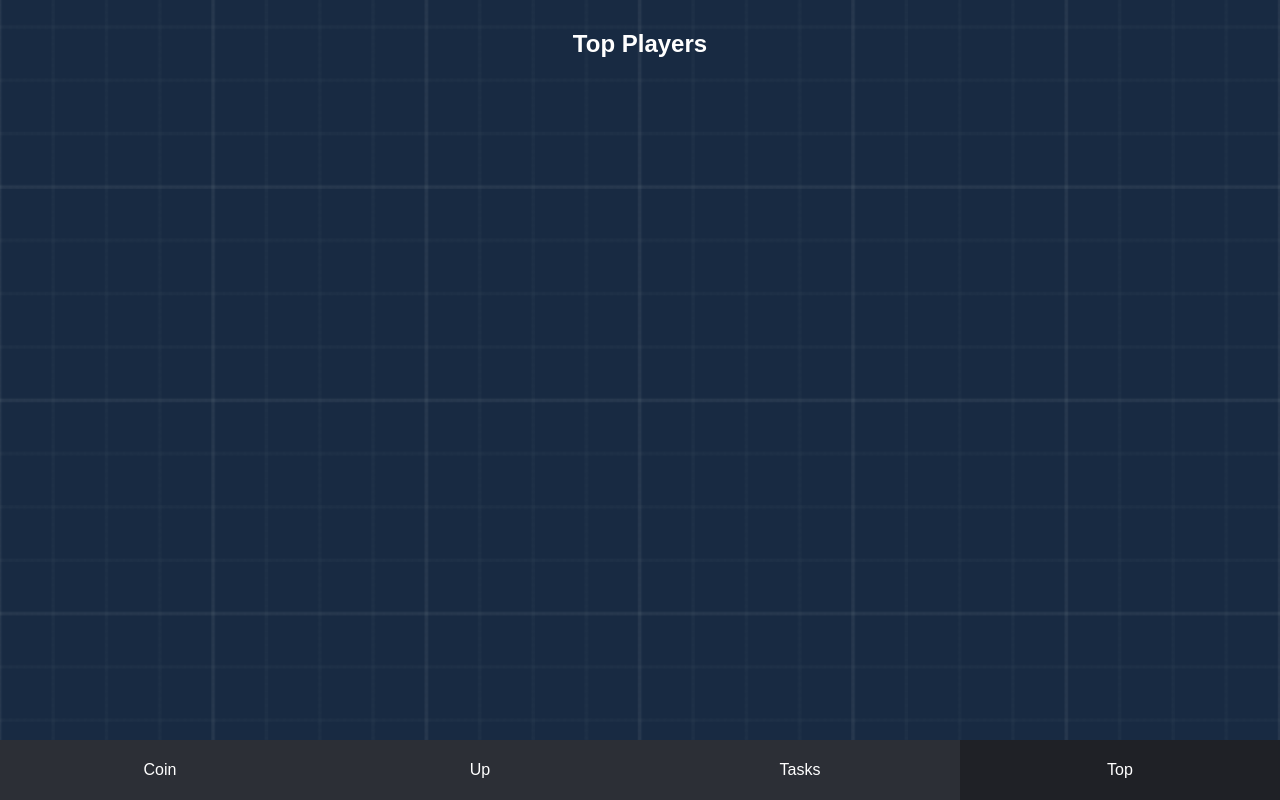
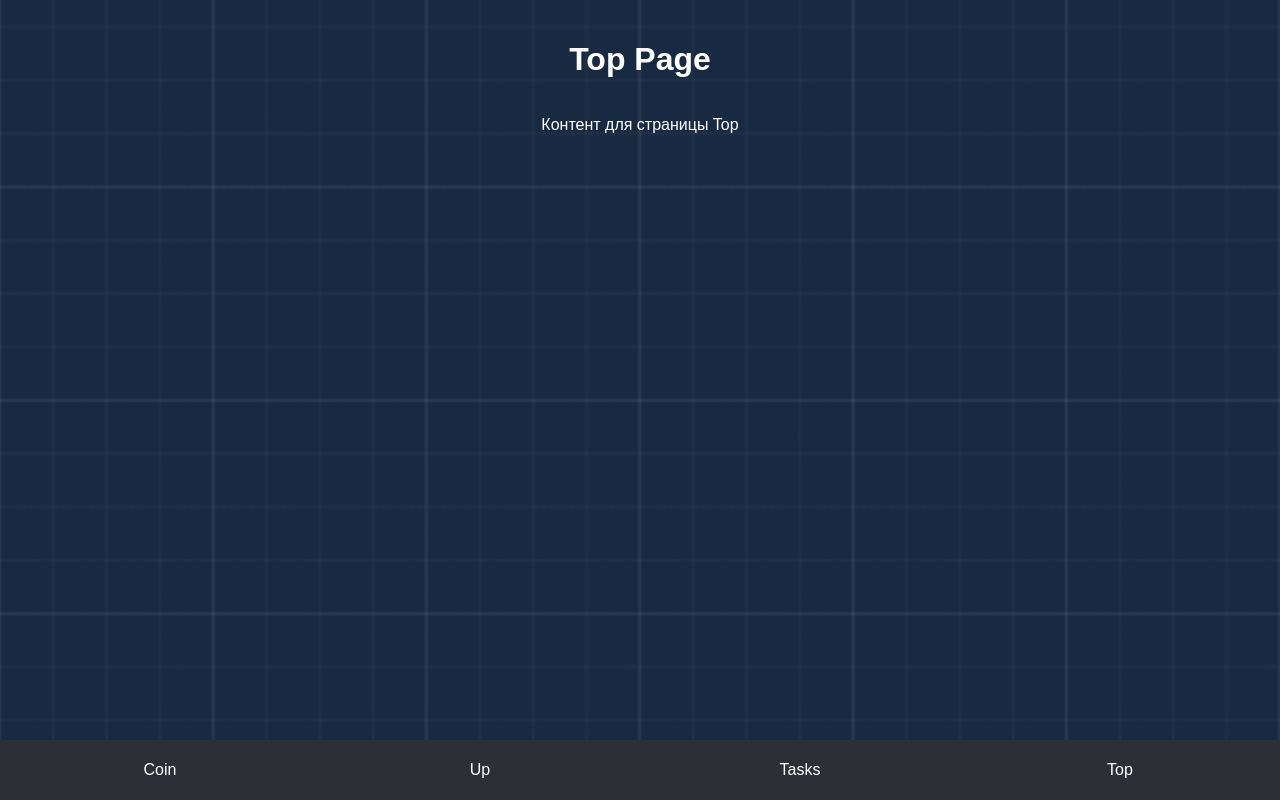
Before and after one commit to Chatbotist/LeadCoinRaspred, a website: page Top/index.html in a window 1280 px wide. Drawn offline with Linux system fonts and the light colour scheme; files that its build step writes are made by us from their sources; files whose address does not match are found by name.

Commit message:
Update index.html

```diff
--- a/Top/index.html
+++ b/Top/index.html
@@ -1,24 +1,20 @@
 <!DOCTYPE html>
-<html lang="ru">
+<html lang="en">
 <head>
-<meta charset="UTF-8">
-<meta name="viewport" content="width=device-width, initial-scale=1.0, user-scalable=no">
-<title>Coin Game - Top</title>
-<link rel="stylesheet" href="style.css">
+  <meta charset="UTF-8">
+  <title>Top Page</title>
+  <link rel="stylesheet" href="/public/style.css">
 </head>
 <body>
-<div class="container">
-  <div id="topSection" class="section active">
-    <div class="section-title">Top Players</div>
-    <div class="ranking-container" id="ranking"></div>
+  <div class="container">
+    <h1>Top Page</h1>
+    <p>Контент для страницы Top</p>
   </div>
-</div>
-<div class="menu">
-    <button id="coinButton" onclick="window.location.href='../Coin/index.html'">Coin</button>
-    <button id="upButton" onclick="window.location.href='../Up/index.html'">Up</button>
-    <button id="taskButton" onclick="window.location.href='../Tasks/index.html'">Tasks</button>
-    <button id="topButton" class="active" onclick="window.location.href='../Top/index.html'">Top</button>
+  <div class="menu">
+    <button onclick="location.href='/Coin'">Coin</button>
+    <button onclick="location.href='/Up'">Up</button>
+    <button onclick="location.href='/Tasks'">Tasks</button>
+    <button onclick="location.href='/Top'">Top</button>
   </div>
-  <script src="script.js"></script>
-  </body>
-  </html>
+</body>
+</html>
```
